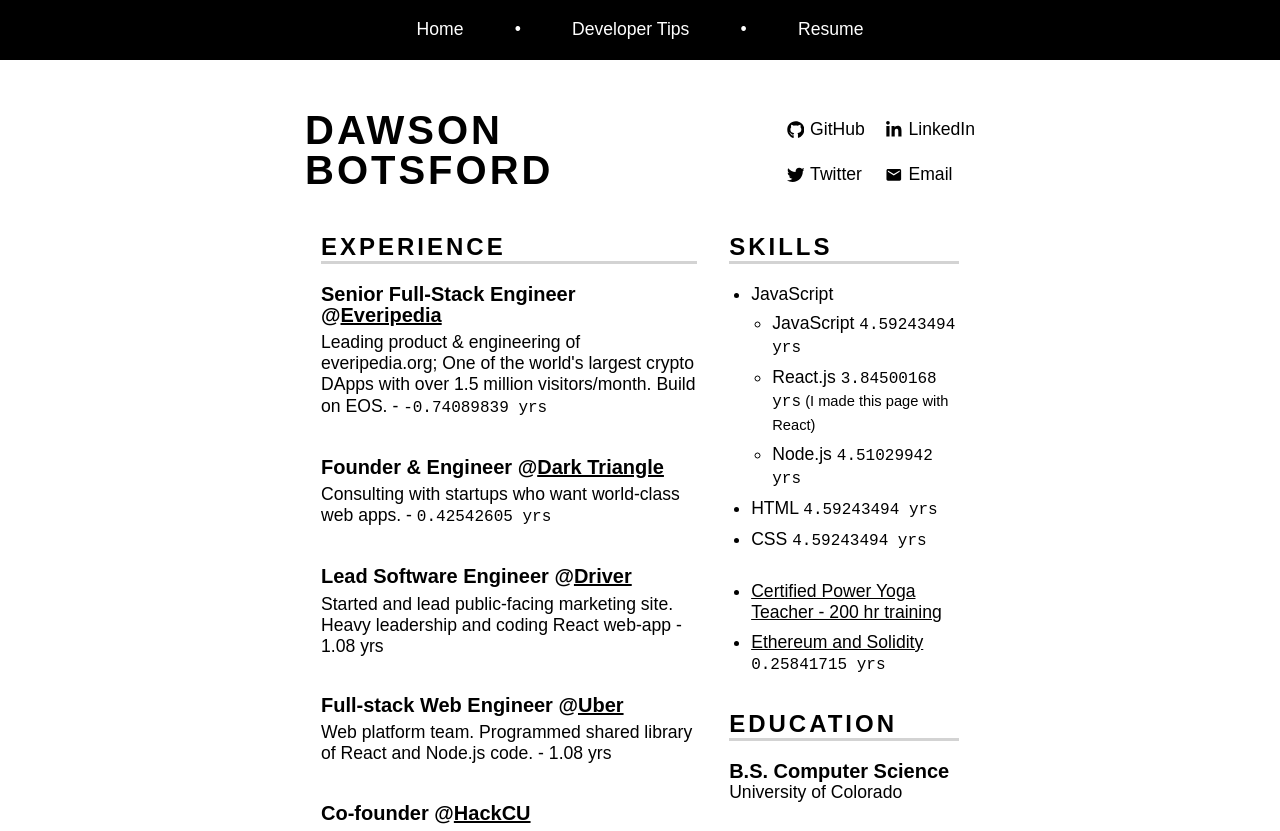
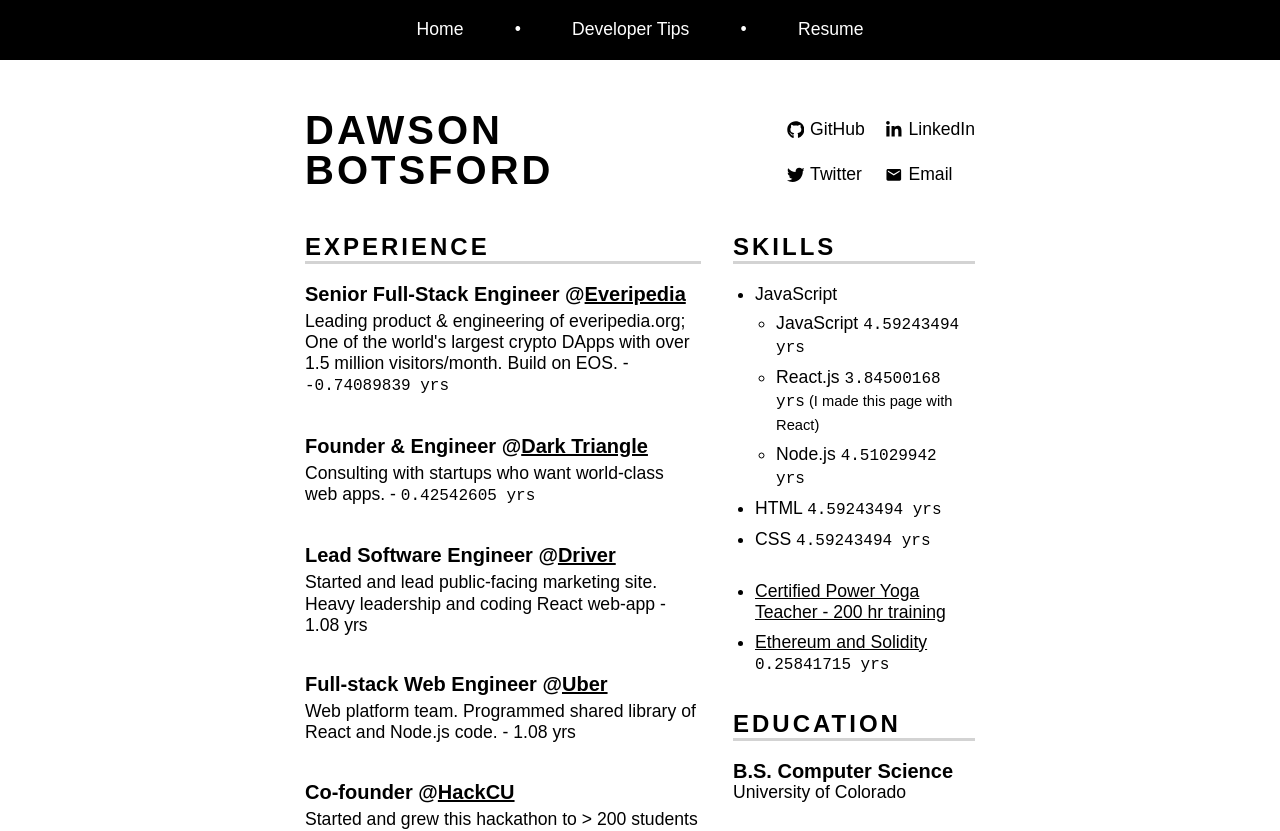
Before and after one commit to dawsbot/www, a Next.js app: page /resume in a window 1280 px wide. Shown: the top 831 px of the page. Built offline with nearby package versions, Linux system fonts and the light colour scheme.

Commit message:
improve styling of resume columns and make header text a link to this site

```diff
--- a/components/container/ResumeBody.js
+++ b/components/container/ResumeBody.js
@@ -26,10 +26,12 @@ const styles = {
   leftColumn: {
     flex: '18',
     textAlign: 'left',
+    marginLeft: '0px',
   },
   rightColumn: {
     flex: '11',
     textAlign: 'left',
+    marginRight: '0px',
   },
   h2: {
     marginBottom: '0px',
--- a/components/container/ResumeHeader.js
+++ b/components/container/ResumeHeader.js
@@ -56,15 +56,22 @@ const SocialMediaGrid = styled.div`
   grid-template-rows: 40px;
 `;
 
+const HeaderAnchor = styled.a`
+  text-decoration: none;
+  color: black;
+`;
+
 class ResumeHeader extends Component {
   render() {
     return (
       <div className={css(styles.main)}>
-        <h1 className={css(styles.header)}>
-          Dawson
-          <br />
-          Botsford
-        </h1>
+        <HeaderAnchor href="https://dawsbot.com">
+          <h1 className={css(styles.header)}>
+            Dawson
+            <br />
+            Botsford
+          </h1>
+        </HeaderAnchor>
         <SocialMediaGrid>
           {/* <section className={css(styles.linksContainer)}>
           <div className={css(styles.row)}> */}
```
